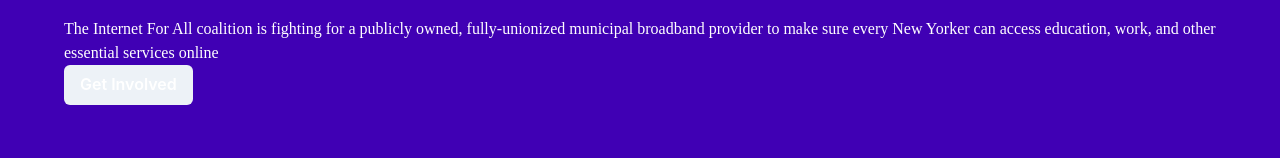
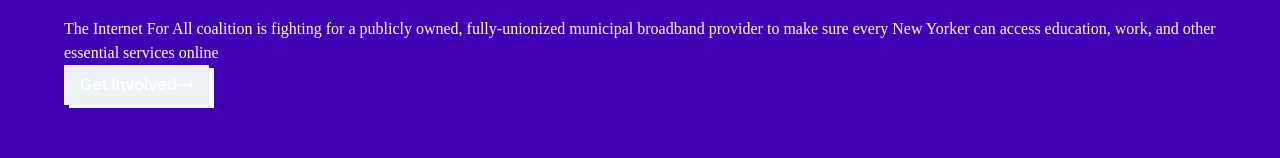
Before and after one commit to nyc-dsa-tech-action/nyc-dsa-tech-action.github.io, a Gatsby site: page / in a window 1280 px wide. Shown: the part 235-393 px from the top of the page. Built offline with nearby package versions, Linux system fonts and the light colour scheme; Gatsby itself is replaced by a stand-in of ours; a web font is replaced by a local one.

Commit message:
stashing for pull

```diff
--- a/package.json
+++ b/package.json
@@ -16,6 +16,7 @@
   },
   "dependencies": {
     "@chakra-ui/gatsby-plugin": "^1.0.2",
+    "@chakra-ui/icons": "^1.0.13",
     "@chakra-ui/react": "^1.4.1",
     "@chakra-ui/theme-tools": "^1.1.1",
     "@emotion/react": "^11.1.5",
--- /dev/null
+++ b/src/Components/ArrowIcon.js
@@ -0,0 +1,7 @@
+import { createIcon } from '@chakra-ui/icons'
+
+export const ArrowIcon = createIcon({
+   displayName: "ArrowIcon",
+   viewBox: "0 0 37 16",
+   d: "M36.7071 8.70711C37.0976 8.31658 37.0976 7.68342 36.7071 7.29289L30.3431 0.928932C29.9526 0.538408 29.3195 0.538408 28.9289 0.928932C28.5384 1.31946 28.5384 1.95262 28.9289 2.34315L34.5858 8L28.9289 13.6569C28.5384 14.0474 28.5384 14.6805 28.9289 15.0711C29.3195 15.4616 29.9526 15.4616 30.3431 15.0711L36.7071 8.70711ZM0 9H36V7H0V9Z"
+})
--- a/src/Components/PrimaryButton.tsx
+++ b/src/Components/PrimaryButton.tsx
@@ -1,18 +1,39 @@
 import React from 'react'
 import { Link, Button } from "@chakra-ui/react"
 import { Link as GatsbyLink } from 'gatsby'
+import { createIcon } from '@chakra-ui/icons'
+//import ArrowIcon from './ArrowIcon.js';
+
+const ArrowIcon = createIcon({
+   displayName: "ArrowIcon",
+   viewBox: "0 0 37 16",
+   d: "M36.7071 8.70711C37.0976 8.31658 37.0976 7.68342 36.7071 7.29289L30.3431 0.928932C29.9526 0.538408 29.3195 0.538408 28.9289 0.928932C28.5384 1.31946 28.5384 1.95262 28.9289 2.34315L34.5858 8L28.9289 13.6569C28.5384 14.0474 28.5384 14.6805 28.9289 15.0711C29.3195 15.4616 29.9526 15.4616 30.3431 15.0711L36.7071 8.70711ZM0 9H36V7H0V9Z"
+})
 
 export interface PrimaryButtonProps {
   title: string;
   href: string;
+  color: string;
 }
 
-export const PrimaryButton = ({href, title}: PrimaryButtonProps): JSX.Element => {
+export const PrimaryButton = ({href, title, color}: PrimaryButtonProps): JSX.Element => {
   return (
-    <Link as={GatsbyLink} to={href}>
-      <Button variant="solid">
+    <Link as={GatsbyLink} to={href} position="relative" display="inline-block">
+      <Button variant="solid" borderRadius="0" zIndex="1">
         {title}
+        <ArrowIcon />
       </Button>
+        <div
+          style={{
+            position: 'absolute',
+            bottom: '-.2rem',
+            right: '-.3rem',
+            background: 'white',
+            width: '100%',
+            height: '100%',
+            zIndex: 0
+          }}
+        />
     </Link>
   );
 };
```
Also changed, not shown: static/Images/arrow.svg (added), 1 other file.
